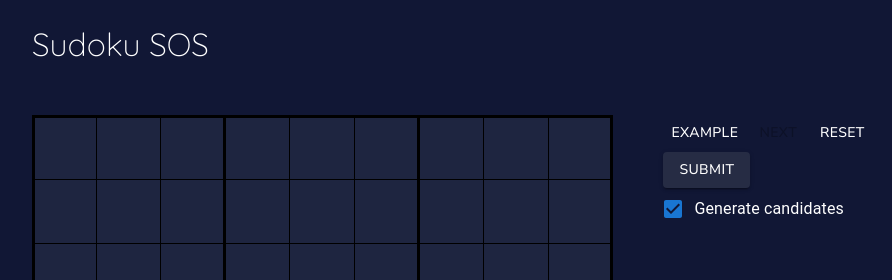
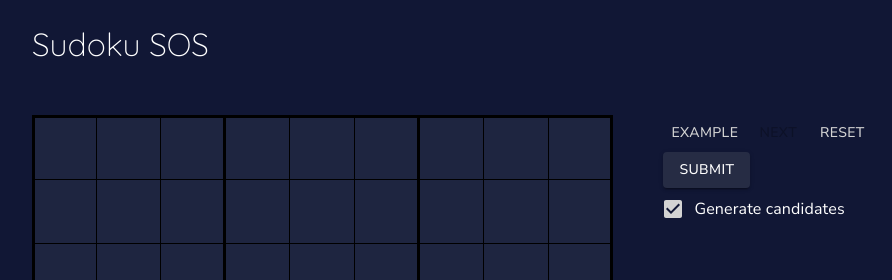
Before and after one commit to sanujs/sudoku-sos, a React (Vite) app in the folder sudoku-client/: page / in a window 1280 px wide. Shown: the top 280 px of the page, without its empty margins (182-1074 px from the left). Built offline with nearby package versions, Linux system fonts and the light colour scheme; a web font is replaced by a local one.

Commit message:
Color scheme and CSS for steps, remaining buttons, and checkbox

```diff
--- a/sudoku-client/src/App.css
+++ b/sudoku-client/src/App.css
@@ -16,11 +16,11 @@
 /* || StepList */
 
 .solve {
-  background-color: rgb(2, 38, 70);
+  background-color: #262c44;
 }
 
 .elimination {
-  background-color: rgb(85, 3, 20);
+  background-color: #570000;
 }
 
 .new {
@@ -90,12 +90,12 @@ input:focus.cell{
 }
 
 .error  {
-  background-color: rgb(87, 0, 0);
+  background-color: #570000;
   color: #fdd;
 }
 
 .next {
-  background-color:rgb(92, 75, 32);
+  background-color:#5c4b20;
 }
 
 /* || Candidates */
--- a/sudoku-client/src/components/Controls.tsx
+++ b/sudoku-client/src/components/Controls.tsx
@@ -1,4 +1,4 @@
-import { Button, FormControlLabel, Checkbox, ButtonProps } from "@mui/material";
+import { Button, FormControlLabel, Checkbox, ButtonProps, Typography } from "@mui/material";
 import { CellState } from "./Sudoku";
 import { ChangeEvent } from "react";
 import { styled } from "@mui/material/styles";
@@ -24,8 +24,11 @@ const SubmitButton = styled(Button)<ButtonProps>(({ theme }) => ({
   fontFamily: "Nunito Sans",
 }));
 const DefaultButton = styled(Button)(() => ({
-  color: "white",
+  color: "lightgrey",
   fontFamily: "Nunito Sans",
+  '&:hover': {
+    backgroundColor: "#262c44",
+  }
 }));
 const Controls = (props: ControlsProps) => {
   return (
@@ -66,13 +69,24 @@ const Controls = (props: ControlsProps) => {
         </SubmitButton>
       </div>
       <FormControlLabel
+        sx={{
+          typography: {
+            fontFamily: "Nunito Sans",
+          }
+        }}
         control={
           <Checkbox
+            sx={{
+              color: "#4c587d",
+              '&.Mui-checked': {
+                color: "lightgrey",
+              },
+            }}
             checked={props.showCandidates}
             onChange={props.handleCandidateCheckbox}
           />
         }
-        label="Generate candidates"
+        label={<Typography sx={{fontFamily: "Nunito Sans"}}>Generate candidates</Typography>}
       />
     </div>
   );
--- a/sudoku-client/src/components/Sudoku.tsx
+++ b/sudoku-client/src/components/Sudoku.tsx
@@ -378,6 +378,7 @@ const Sudoku = () => {
         anchorOrigin={{ vertical: 'bottom', horizontal: 'right' }}
       >
         <Alert
+          variant="filled"
           severity={solvedAlert.solved ? "success" : "error"}
           onClose={() => setSolvedAlert({ ...solvedAlert, visibility: false })}
         >
```
